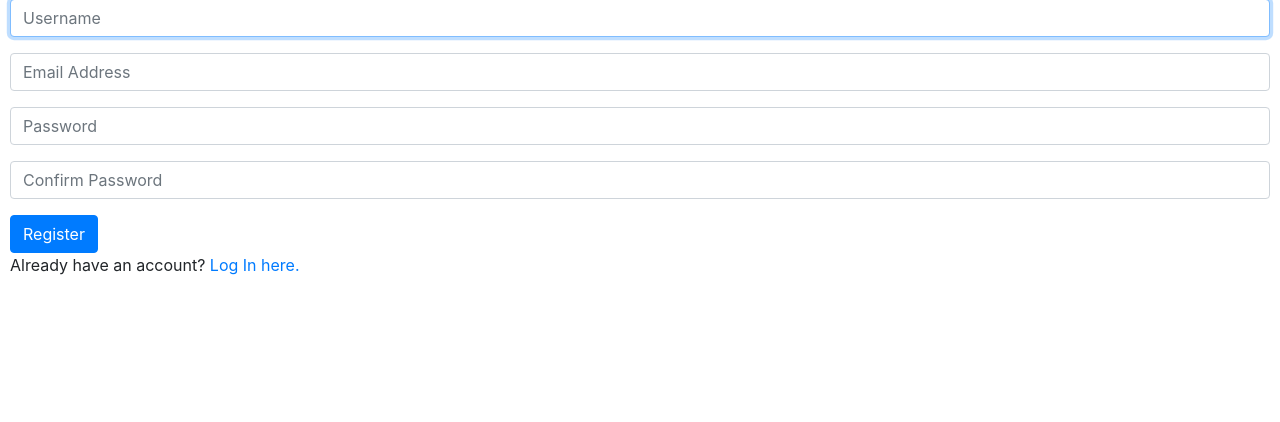
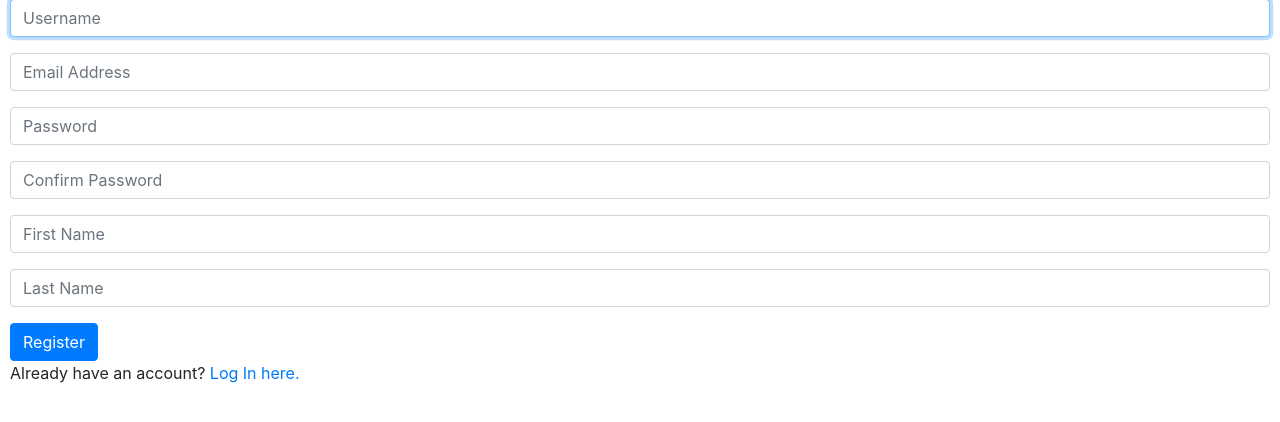
Before and after one commit to AutoAFK/cs50-auction, a Django app: page /register in a window 1280 px wide. Shown: the part 210-632 px from the top of the page. Run offline with Django 3.2, Linux system fonts and the light colour scheme; some libraries are stand-ins or nearby versions.

Commit message:
UI and Models changes
- changed ui to show place bid only for users which
are not the user who posted the auction.
- added is_closed to auction model
- reset db because of users problems

```diff
--- a/auctions/admin.py
+++ b/auctions/admin.py
@@ -1,8 +1,8 @@
 from django.contrib import admin
-from .models import Auction,Bid,Comment,Item,User
+from .models import Auction, Bid, Item, User
+
 # Register your models here.
 admin.site.register(User)
 admin.site.register(Auction)
 admin.site.register(Bid)
-admin.site.register(Comment)
 admin.site.register(Item)
--- a/auctions/templates/auctions/auction/auction.html
+++ b/auctions/templates/auctions/auction/auction.html
@@ -6,6 +6,7 @@
   <h5>Current Bid: {{ current_bid }}$</h5>
   <div class="d-flex flex-row align-items-center">
     <h3 class="p-2">Bid List:</h3>
+    {% if not is_same_user %}
       <form class="d-flex flex-row align-items-center p-2" action="{% url 'place_bid' %}" method="post">
         {% csrf_token %}
         <input type="hidden" name="auction_price" value=" {{ auction.price }}" />
@@ -13,10 +14,11 @@
         {{ place_bid_form }}
         <input type="submit" value="Place Bid" class="btn btn-primary m-2" />
       </form>
+    {% endif %}
   </div>
   <ol class="list-group">
     {% for bid in top_bids %}
-      <li class="list-group-item">{{ bid }}</li>
+      <li class="list-group-item">{{ bid.user }} {{ bid }}</li>
     {% endfor %}
   </ol>
 {% endblock %}
--- a/auctions/templates/auctions/register.html
+++ b/auctions/templates/auctions/register.html
@@ -1,7 +1,6 @@
-{% extends "auctions/layout.html" %}
+{% extends 'auctions/layout.html' %}
 
 {% block body %}
-
   <h2>Register</h2>
 
   {% if message %}
@@ -11,20 +10,23 @@
   <form action="{% url 'register' %}" method="post">
     {% csrf_token %}
     <div class="form-group">
-            <input class="form-control" autofocus type="text" name="username" placeholder="Username">
+      <input class="form-control" autofocus type="text" name="username" placeholder="Username" />
     </div>
     <div class="form-group">
-            <input class="form-control" type="email" name="email" placeholder="Email Address">
+      <input class="form-control" type="email" name="email" placeholder="Email Address" />
     </div>
     <div class="form-group">
-            <input class="form-control" type="password" name="password" placeholder="Password">
+      <input class="form-control" type="password" name="password" placeholder="Password" />
     </div>
     <div class="form-group">
-            <input class="form-control" type="password" name="confirmation" placeholder="Confirm Password">
+      <input class="form-control" type="password" name="confirmation" placeholder="Confirm Password" />
     </div>
-        <input class="btn btn-primary" type="submit" value="Register">
-    </form>
-
-    Already have an account? <a href="{% url 'login' %}">Log In here.</a>
-
+    <div class="form-group">
+      <input class="form-control" type="text" name="first" placeholder="First Name" />
+    </div>
+    <div class="form-group">
+      <input class="form-control" type="text" name="last" placeholder="Last Name" />
+    </div>
+    <input class="btn btn-primary" type="submit" value="Register" />
+  </form>Already have an account? <a href="{% url 'login' %}">Log In here.</a>
 {% endblock %}
--- a/auctions/views.py
+++ b/auctions/views.py
@@ -5,7 +5,7 @@ from django.shortcuts import render
 from django.urls import reverse
 from decimal import Decimal
 
-from .models import User, Auction, Bid, Comment, Item, WatchList
+from .models import User, Auction, Bid, Item, WatchList
 from .auction import PlaceBidForm, CreateAuctionForm, CreateItemForm
 
 
@@ -39,11 +39,12 @@ def auction_item(request, auction_id):
         request,
         "auctions/auction/auction.html",
         {
-            "auction": Auction.objects.get(id=auction_id),
+            "auction": item,
             "current_bid": current_bid,
             "place_bid_form": form,
             "is_watchlisted": watchlist_item,
             "top_bids": top_bids,
+            "is_same_user": item.user == request.user,
         },
     )
 
@@ -155,7 +156,7 @@ def login_view(request):
         # Attempt to sign user in
         username = request.POST["username"]
         password = request.POST["password"]
-        user = authenticate(request, username=username, password=password)
+        user = authenticate(request=request, username=username, password=password)
 
         # Check if authentication successful
         if user is not None:
@@ -191,7 +192,9 @@ def register(request):
 
         # Attempt to create new user
         try:
-            user = User.objects.create_user(username, email, password)
+            user = User.objects.create_user(
+                username=username, email=email, password=password
+            )
             user.save()
         except IntegrityError:
             return render(
```
Also changed, not shown: auctions/models.py (+1 -14 lines), auctions/templates/auctions/user.html (+12 -0 lines), README.md, db.sqlite3. Lines whose indentation alone changed are shown as unchanged.
